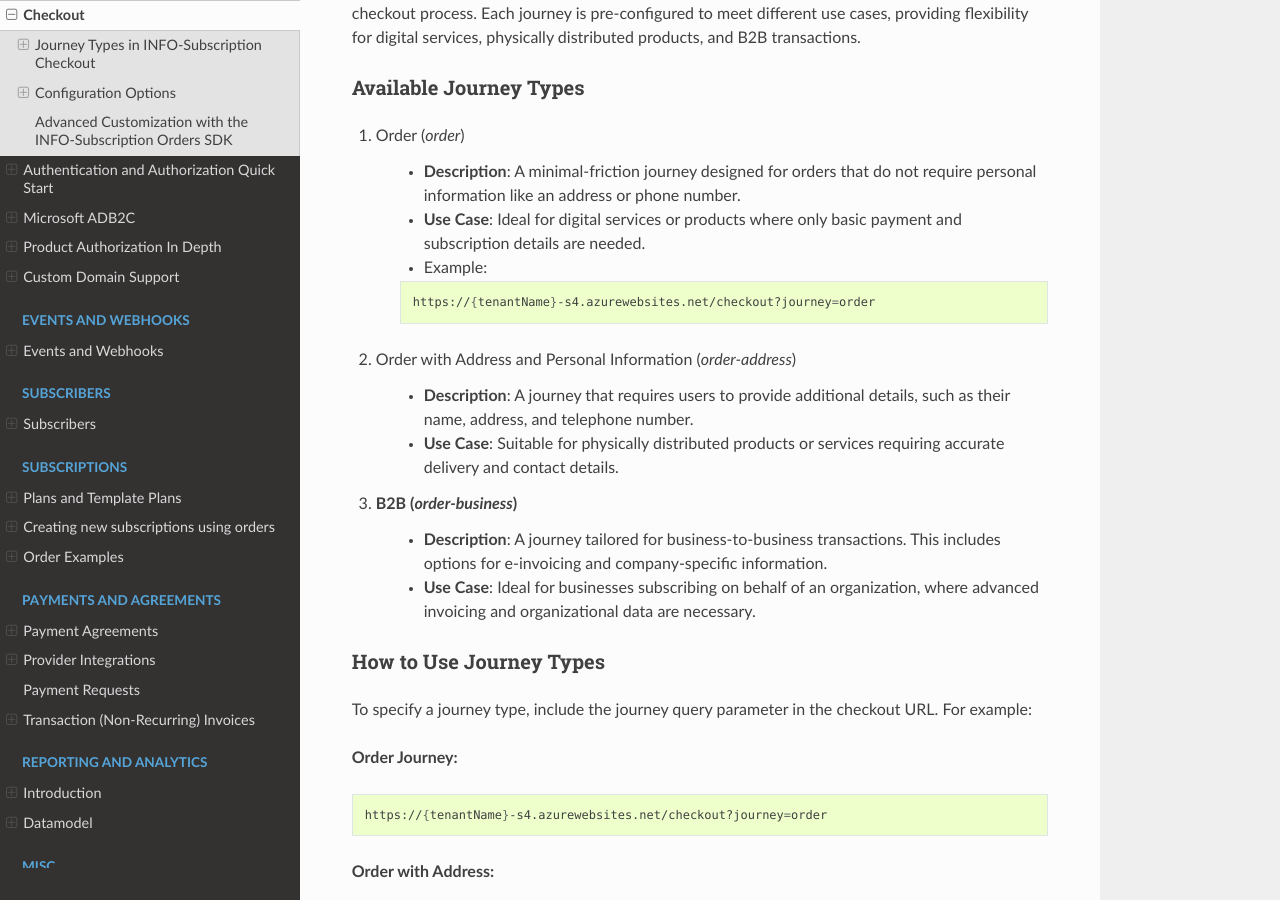
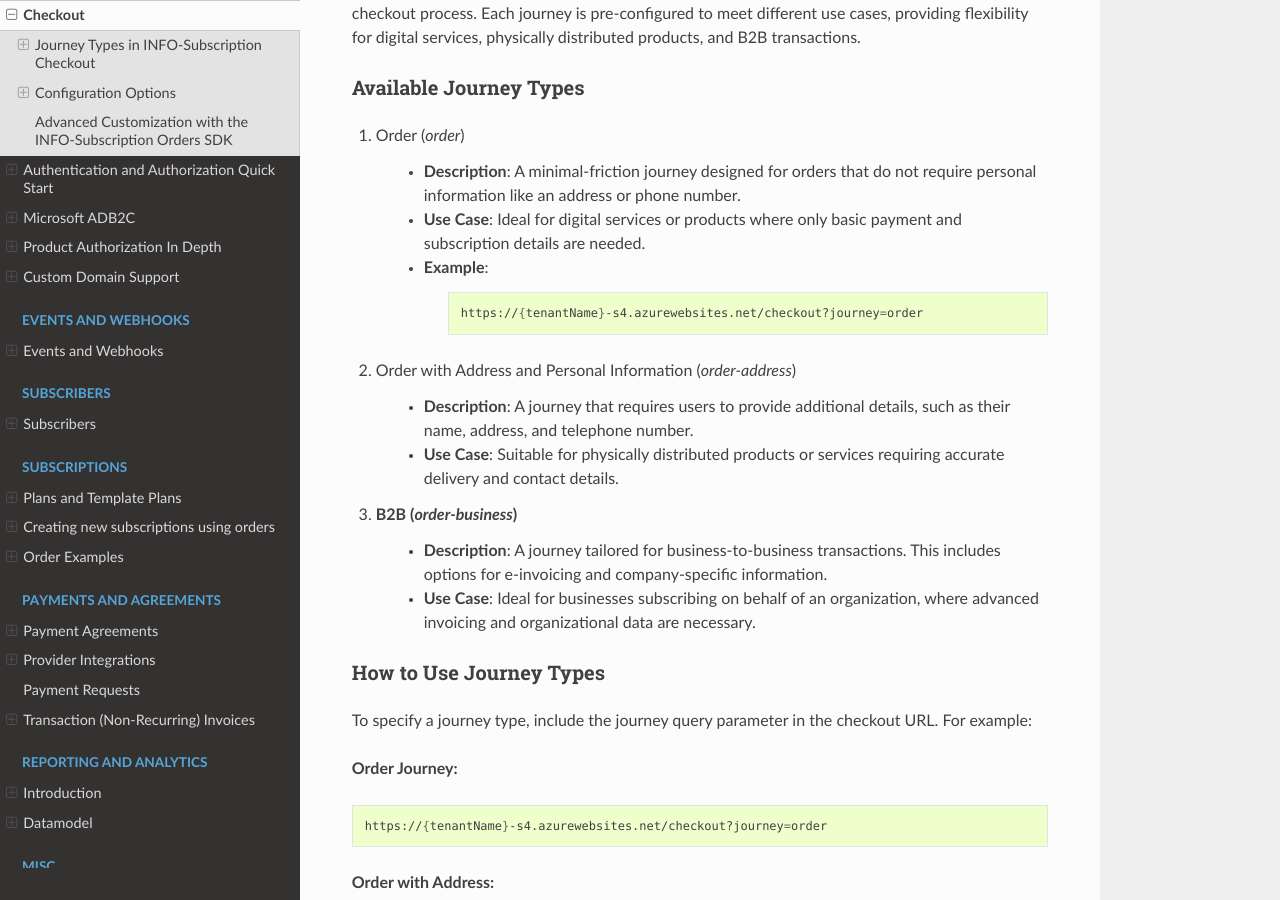
Before and after one commit to infosoftas/info-subscription-doc, a Sphinx documentation site: the page built from source/managed-experience/selfservice/checkout.rst, in a window 1280 px wide and 900 px high, scrolled down 694 px. Built offline with Sphinx 7.4.7 and the Read the Docs theme 3.1.0, drawn with Linux system fonts in a browser that asks for light colours; formulas are drawn with MathJax 3.

Commit message:
Trying once more with code sample

```diff
--- a/source/managed-experience/selfservice/checkout.rst
+++ b/source/managed-experience/selfservice/checkout.rst
@@ -30,11 +30,11 @@ Available Journey Types
 
     * **Description**: A minimal-friction journey designed for orders that do not require personal information like an address or phone number.
     * **Use Case**: Ideal for digital services or products where only basic payment and subscription details are needed.
-    * Example:
+    * **Example**:
 
-    .. code-block:: bash
+        .. code-block:: bash
 
-        https://{tenantName}-s4.azurewebsites.net/checkout?journey=order
+            https://{tenantName}-s4.azurewebsites.net/checkout?journey=order
 
 #. Order with Address and Personal Information (`order-address`)
 
```
